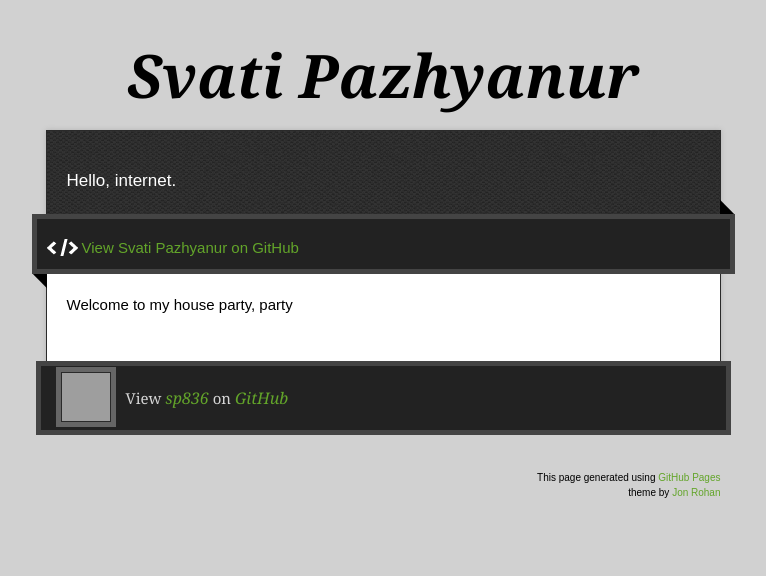
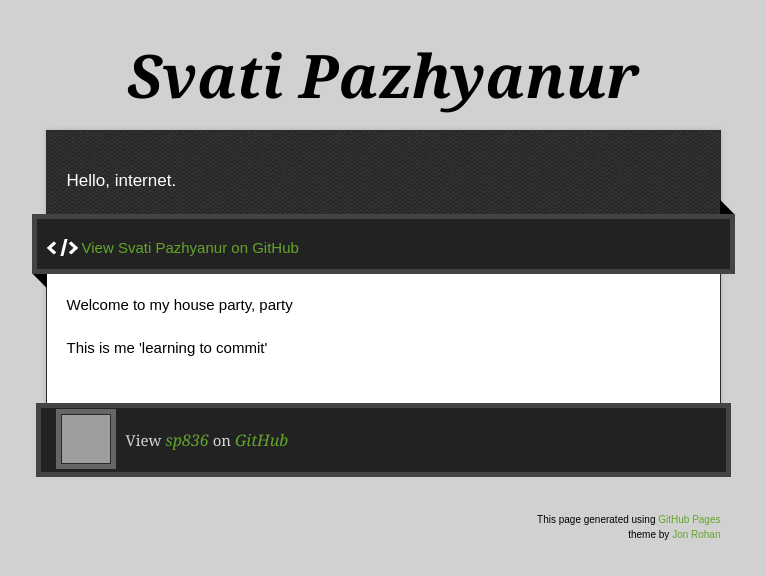
Before and after one commit to sp836/sp836.github.io, a plain HTML site: page index.html in a window 1280 px wide. Shown: the whole page, without its empty margins (257-1023 px from the left). Drawn offline with nearby package versions, Linux system fonts and the light colour scheme; grey boxes are pictures that could not be loaded.

Commit message:
Update index.html

```diff
--- a/index.html
+++ b/index.html
@@ -35,6 +35,7 @@
         </div>
         <article class="markdown-body">
           <p>Welcome to my house party, party</p>
+          <p>This is me 'learning to commit' </p>
         </article>
       </div>
     </div>
```
